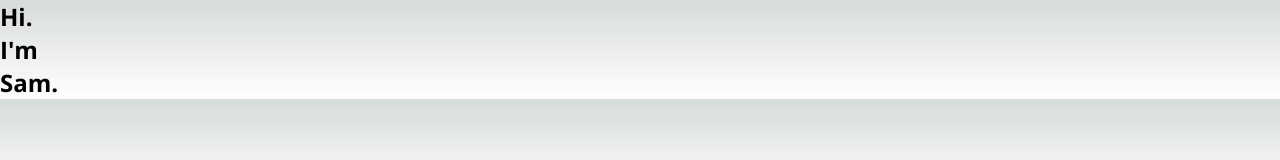
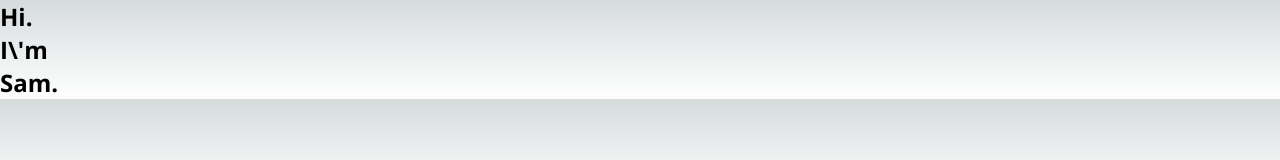
Before and after one commit to SamFHarrison/softwaresam, a Next.js app: page / in a window 1280 px wide. Shown: the top 160 px of the page. Built offline with nearby package versions, Linux system fonts and the light colour scheme.

Commit message:
fix: excape apostrophe in <h2> tags

```diff
--- a/src/app/page.tsx
+++ b/src/app/page.tsx
@@ -2,7 +2,7 @@ export default function Home() {
   return (
     <div>
       <h2>Hi.</h2>
-      <h2>I'm</h2>
+      <h2>I\'m</h2>
       <h2>Sam.</h2>
     </div>
   );
```
